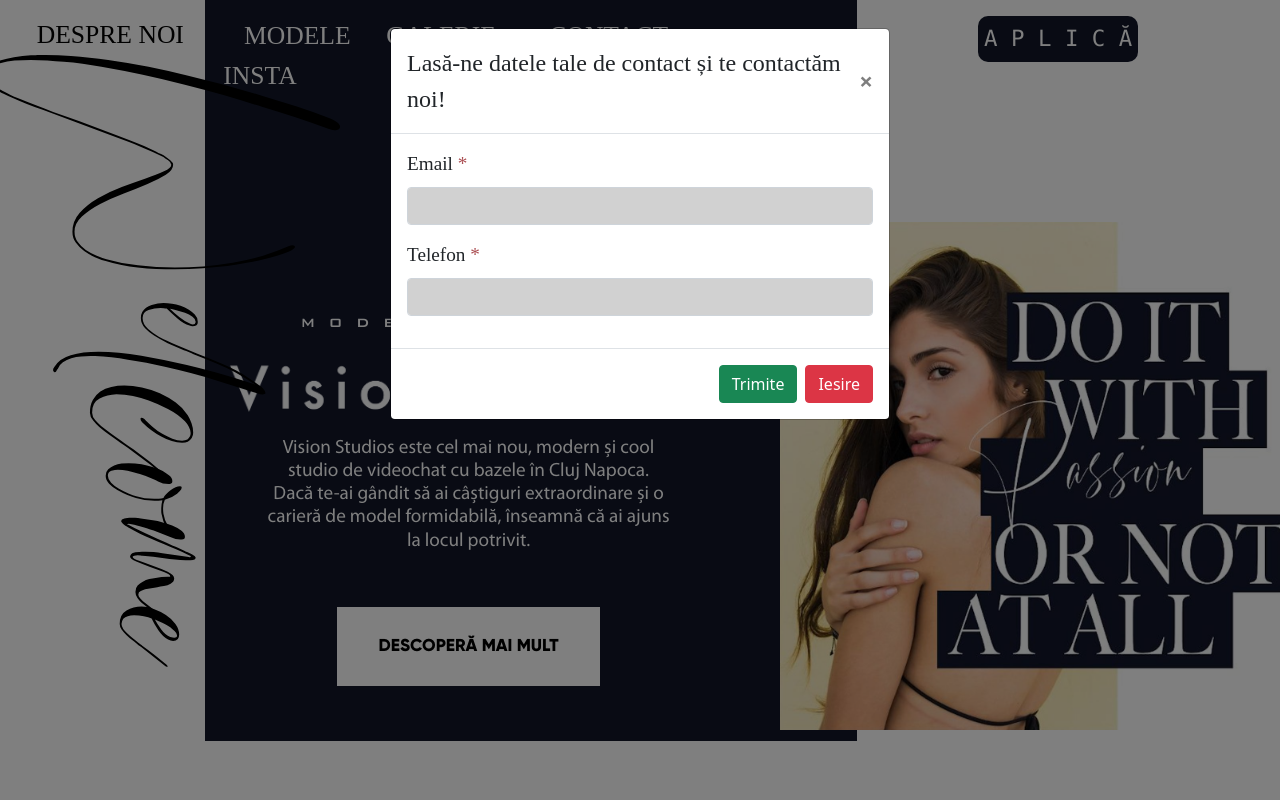
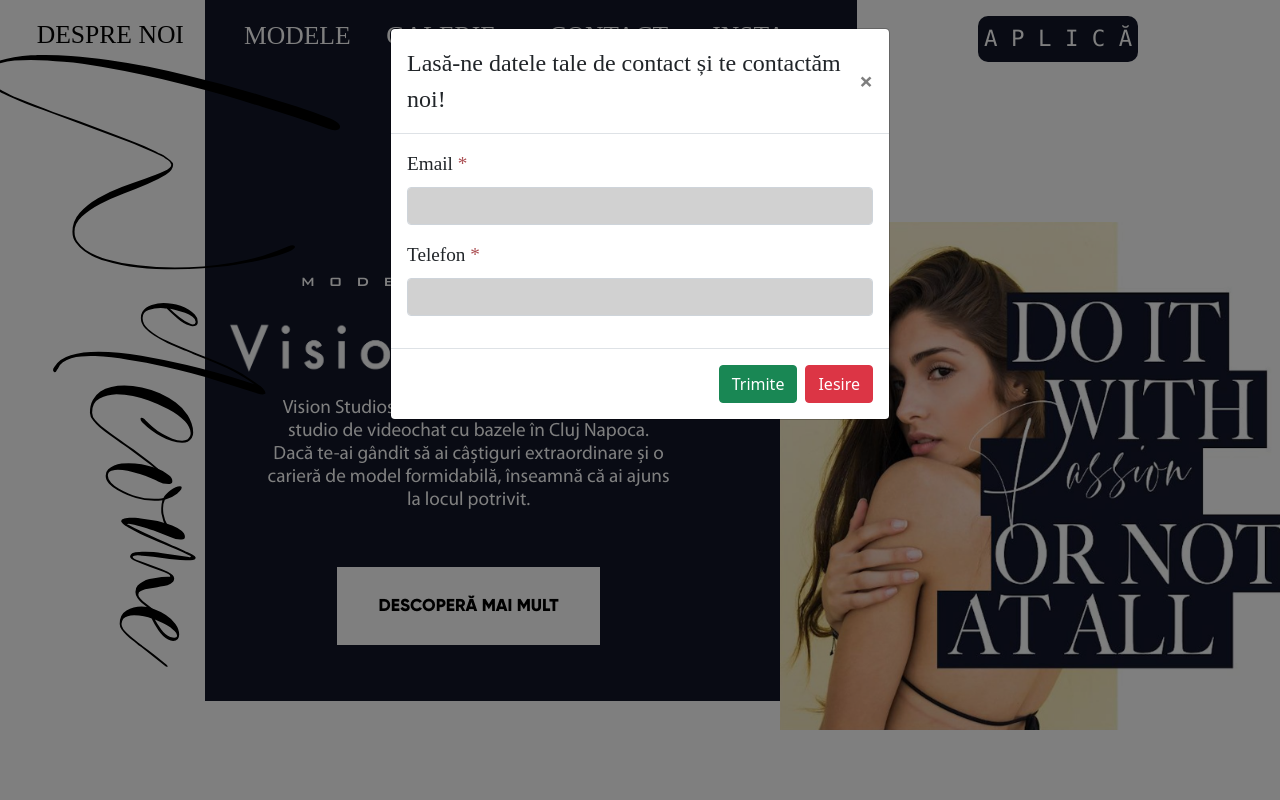
Before and after one commit to sdet-ro/blidarVision, a Django app: page / in a window 1280 px wide; the page is wider, and only the part inside the window is pictured. Run offline with Django 3.2, Linux system fonts and the light colour scheme; parts of the project's set-up code (start-up, migrations or seed data) failed here and were passed over; some libraries are stand-ins or nearby versions; some web fonts are replaced.

Commit message:
Update home.html

```diff
--- a/visionStudios/templates/home.html
+++ b/visionStudios/templates/home.html
@@ -69,10 +69,10 @@
                 <div class="col-3">
                 <button class="underline headitem" type="submit" onclick="location.href = '/galerie'"> GALERIE </button>
                 </div>
-                <div class="col-5">
+                <div class="col-3">
                     <button class="underline headitem" type="submit" onclick="location.href = '/contact'"> CONTACT </button>
                 </div>
-                <div class="col-5">
+                <div class="col-3">
                     <button class="underline headitem" type="submit" onclick="location.href = '/insta'"> INSTA </button>
                 </div>
 
```
